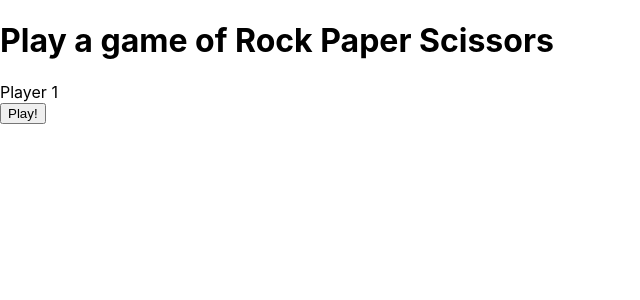
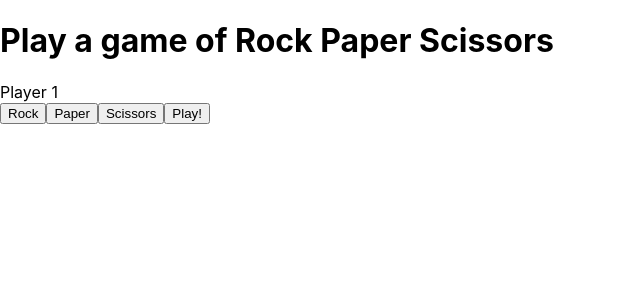
Before and after one commit to viktorsommar/rock_paper_scissors_final, a React (Create React App) app: page / in a window 1280 px wide. Shown: the top 300 px of the page, without its empty margins (0-640 px from the left). Built offline with nearby package versions, Linux system fonts and the light colour scheme.

Commit message:
Adding buttons for rock paper scissors.

```diff
--- a/src/App.jsx
+++ b/src/App.jsx
@@ -4,12 +4,23 @@
 const symbols = ["rock", "paper", "scissors"];
 
 class App extends Component {
+  state = {
+    playerOne: symbols[0],
+    playerTwo: symbols[0],
+    winner: ""
+  }
+
   render() {
     return(
       <>
       <h1>Play a game of Rock Paper Scissors</h1>
       <div>
         <Player />
+      </div>
+      <div>
+        <button>Rock</button>
+        <button>Paper</button>
+        <button>Scissors</button>
         <button>Play!</button>
       </div>
       </>
--- a/src/Player.jsx
+++ b/src/Player.jsx
@@ -1,6 +1,7 @@
 import React from "react";
 
 const Player = (props) => {
+
   return(
     <div className="ui container">
       Player 1
```
